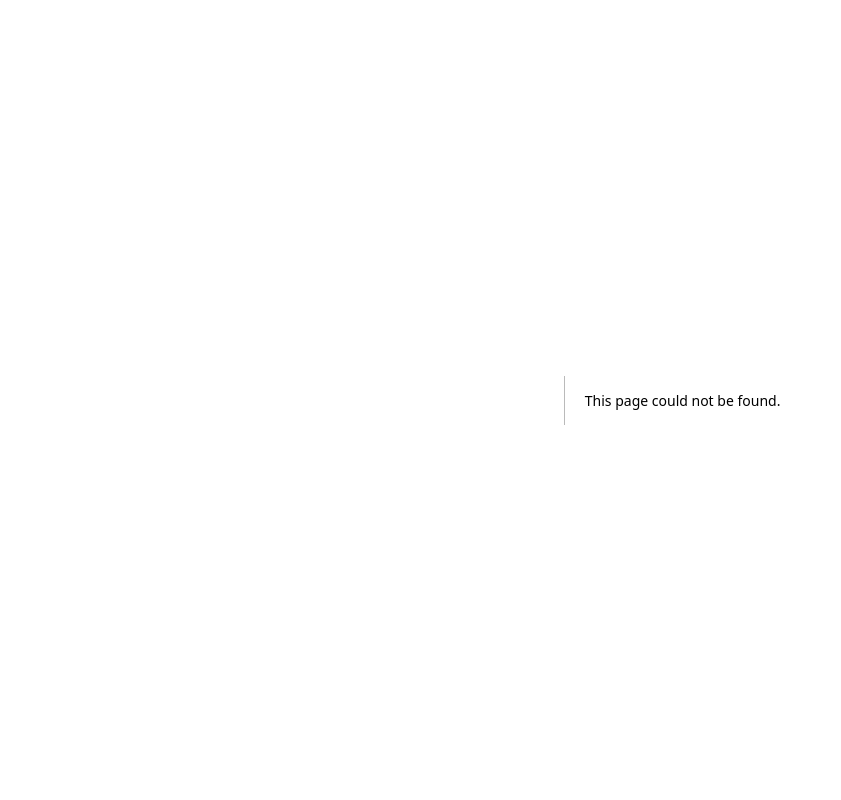
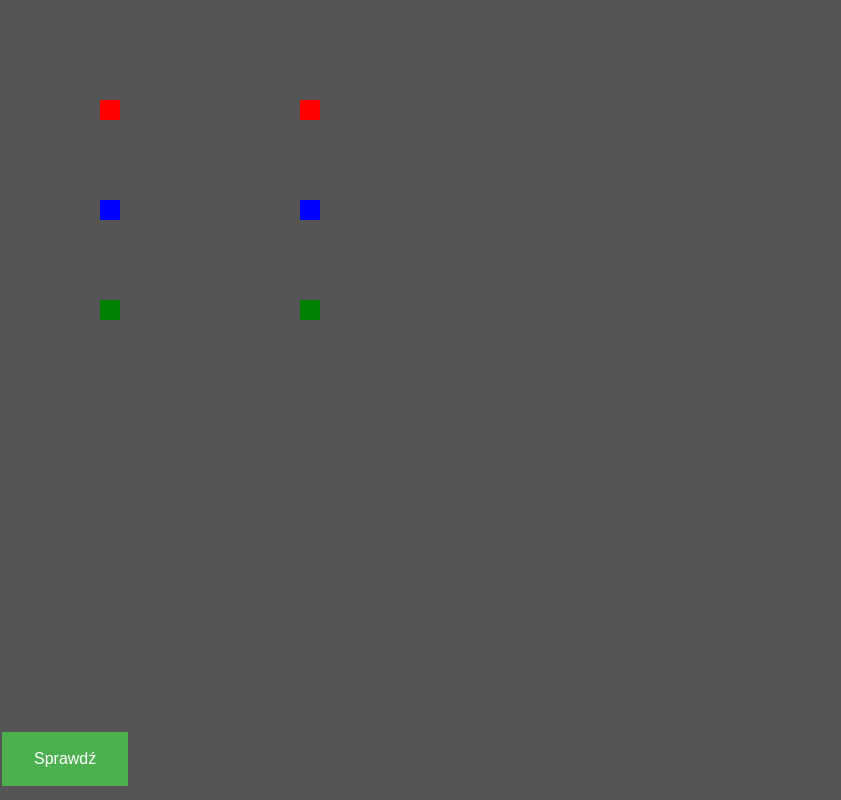
Before and after one commit to w1atrak/hackathIOn, a Next.js app: page /quiz/cables in a window 1280 px wide. Before the commit this address had no page. Shown: the whole page, without its empty margins (0-841 px from the left). Built offline with nearby package versions, Linux system fonts and the light colour scheme.

Commit message:
Among us (#1)
* Kabelki

* FIX WIRING <3, now it works (kinda...)

* Finished wiring

```diff
--- a/package.json
+++ b/package.json
@@ -19,10 +19,13 @@
     "@vercel/postgres": "^0.8.0",
     "drizzle-orm": "^0.29.4",
     "geist": "^1.3.0",
+    "konva": "^9.3.8",
     "next": "^14.2.1",
     "postgres": "^3.4.3",
     "react": "18.2.0",
     "react-dom": "18.2.0",
+    "react-draggable": "^4.4.6",
+    "react-konva": "^18.2.10",
     "react-router-dom": "^6.23.1",
     "zod": "^3.23.3",
     "zustand": "^4.5.2"
--- /dev/null
+++ b/src/app/quiz/cables/DraggableWire.tsx
@@ -0,0 +1,34 @@
+import React from 'react';
+import Draggable from 'react-draggable';
+import type { DraggableEvent, DraggableData } from 'react-draggable';
+
+interface Position {
+    x: number;
+    y: number;
+}
+
+interface DraggableWireProps {
+    color: string;
+    position: Position;
+    onDrag: (e: DraggableEvent, data: DraggableData) => void;
+    onStop: (e: DraggableEvent, data: DraggableData) => void;
+}
+
+const offset = 20;
+
+const DraggableWire: React.FC<DraggableWireProps> = ({ color, position, onDrag, onStop }) => {
+    return (
+        <div>
+            <Draggable position={position} onDrag={onDrag} onStop={onStop} bounds={{
+                top: 0,
+                left: 0,
+                right: window.innerWidth - offset,
+                bottom: window.innerHeight - offset
+            }}>
+                <div style={{height: '20px', width: '20px', background: color, margin: 0, padding: 0}}/>
+            </Draggable>
+        </div>
+    );
+};
+
+export default DraggableWire;
--- /dev/null
+++ b/src/app/quiz/cables/WireConnector.tsx
@@ -0,0 +1,28 @@
+import React from 'react';
+
+interface Position {
+    x: number;
+    y: number;
+}
+
+interface WireConnectorProps {
+    color: string;
+    position: Position;
+}
+
+const WireConnector: React.FC<WireConnectorProps> = ({ color, position }) => {
+    return (
+        <div
+            style={{
+                height: '20px',
+                width: '20px',
+                background: color,
+                position: 'absolute',
+                left: position.x,
+                top: position.y,
+            }}
+        />
+    );
+};
+
+export default WireConnector;
--- /dev/null
+++ b/src/app/quiz/cables/WireLine.tsx
@@ -0,0 +1,31 @@
+import React from 'react';
+
+interface Position {
+    x: number;
+    y: number;
+}
+
+interface WireLineProps {
+    start: Position;
+    end: Position;
+    num: number;
+}
+
+const offset = 20;
+
+// We add 20*index to y because the lines shows weirdly...
+const WireLine: React.FC<WireLineProps> = ({ start, end, num }) => {
+    console.log('NUM', num)
+    return (
+        <line
+            x1={start.x + offset/2}
+            y1={start.y+20*num + offset/2}
+            x2={end.x + offset/2}
+            y2={end.y+20*num + offset/2}
+            stroke="black"
+            strokeWidth="2"
+        />
+    );
+};
+
+export default WireLine;
--- /dev/null
+++ b/src/app/quiz/cables/page.tsx
@@ -0,0 +1,139 @@
+'use client';
+import React, { useState } from 'react';
+import DraggableWire from './DraggableWire';
+import WireConnector from './WireConnector';
+import WireLine from './WireLine'
+import type { DraggableEvent, DraggableData } from 'react-draggable';
+
+interface Position {
+    x: number;
+    y: number;
+}
+
+interface Wire {
+    color: string;
+    position: Position;
+    startPosition: Position;
+}
+
+interface Flag {
+    index: number;
+    flag: boolean;
+}
+
+const MainComponent = () => {
+    const [wires, setWires] = useState<Wire[]>([
+        { color: 'red', position: { x: 100, y: 100 }, startPosition: { x: 100, y: 100 }},
+        { color: 'blue', position: { x: 100, y: 180 }, startPosition: { x: 100, y: 180 }},
+        { color: 'green', position: { x: 100, y: 260 }, startPosition: { x: 100, y: 260}},
+    ]);
+
+    const [connectors, setConnectors] = useState<Wire[]>([
+        { color: 'red', position: { x: 300, y: 100 }, startPosition: { x: 300, y: 100 }},
+        { color: 'blue', position: { x: 300, y: 200 }, startPosition: { x: 300, y: 200 }},
+        { color: 'green', position: { x: 300, y: 300 }, startPosition: { x: 300, y: 300 }},
+    ]);
+
+    const [flags, setFlags] = useState<Flag[]>([
+        { index: 0, flag: false },
+        { index: 1, flag: false },
+        { index: 2, flag: false },
+    ]);
+
+    const handleStop = (e: DraggableEvent, data: DraggableData, index: number) => {
+        const newWires = [...wires];
+        const newFlags = [...flags];
+        let isCloseEnough = false;
+
+        for (let i = 0; i < connectors.length; i++) {
+            const wire = wires[index];
+            const connector = connectors[i];
+
+            const distance = Math.sqrt(
+                Math.pow(wire.position.x + 20 - connector.position.x, 2) +
+                Math.pow(wire.position.y + 20 * index - connector.position.y, 2)
+            );
+
+            if (distance < 30) {
+                newWires[index].position = {x: connector.position.x - 20, y: connector.position.y - 20 * index};
+                setWires(newWires);
+                isCloseEnough = true;
+
+                newFlags[index].flag = i === newFlags[index].index;
+                setFlags(newFlags);
+                break;
+            }
+        }
+        if (!isCloseEnough) {
+            newWires[index].position = newWires[index].startPosition;
+            setWires(newWires);
+            newFlags[index].flag = false;
+            setFlags(newFlags);
+        }
+    };
+
+    const handleDrag = (e: DraggableEvent, data: DraggableData, index: number) => {
+        const newWires = [...wires];
+        if (newWires[index]) {
+            newWires[index].position = { x: data.x, y: data.y };
+            setWires(newWires);
+        }
+    };
+
+    const checkFlags = () => {
+        const allTrue = flags.every(flag => flag.flag);
+        if (allTrue) {
+            console.log("Congrats");
+        } else {
+            console.log("Try again");
+        }
+    };
+
+    return (
+        <div>
+            <svg style={{position: 'absolute', top: 0, left: 0, width: '100%', height: '100%'}}>
+                {wires.map((wire, index) => (
+                    <WireLine
+                        key={index}
+                        start={wire.startPosition}
+                        end={wire.position}
+                        num={index}
+                    />
+                ))}
+            </svg>
+            {wires.map((wire, index) => (
+                <DraggableWire
+                    key={index}
+                    color={wire.color}
+                    position={wire.position}
+                    onDrag={(e, data) => handleDrag(e, data, index)}
+                    onStop={(e, data) => handleStop(e, data, index)}
+                />
+            ))}
+            {connectors.map((connector, index) => (
+                <WireConnector
+                    key={index}
+                    color={connector.color}
+                    position={connector.position}
+                />
+            ))}
+            <button style={{
+                backgroundColor: '#4CAF50', /* Green */
+                border: 'none',
+                color: 'white',
+                padding: '15px 32px',
+                textAlign: 'center',
+                textDecoration: 'none',
+                display: 'inline-block',
+                fontSize: '16px',
+                margin: '4px 2px',
+                cursor: 'pointer',
+                position: 'absolute',
+                bottom: 10,
+            }} onClick={checkFlags}>Sprawdź
+            </button>
+        </div>
+    );
+};
+
+export default MainComponent;
```
Also changed, not shown: 1 other file (tests, documents, lock files or other folders).
